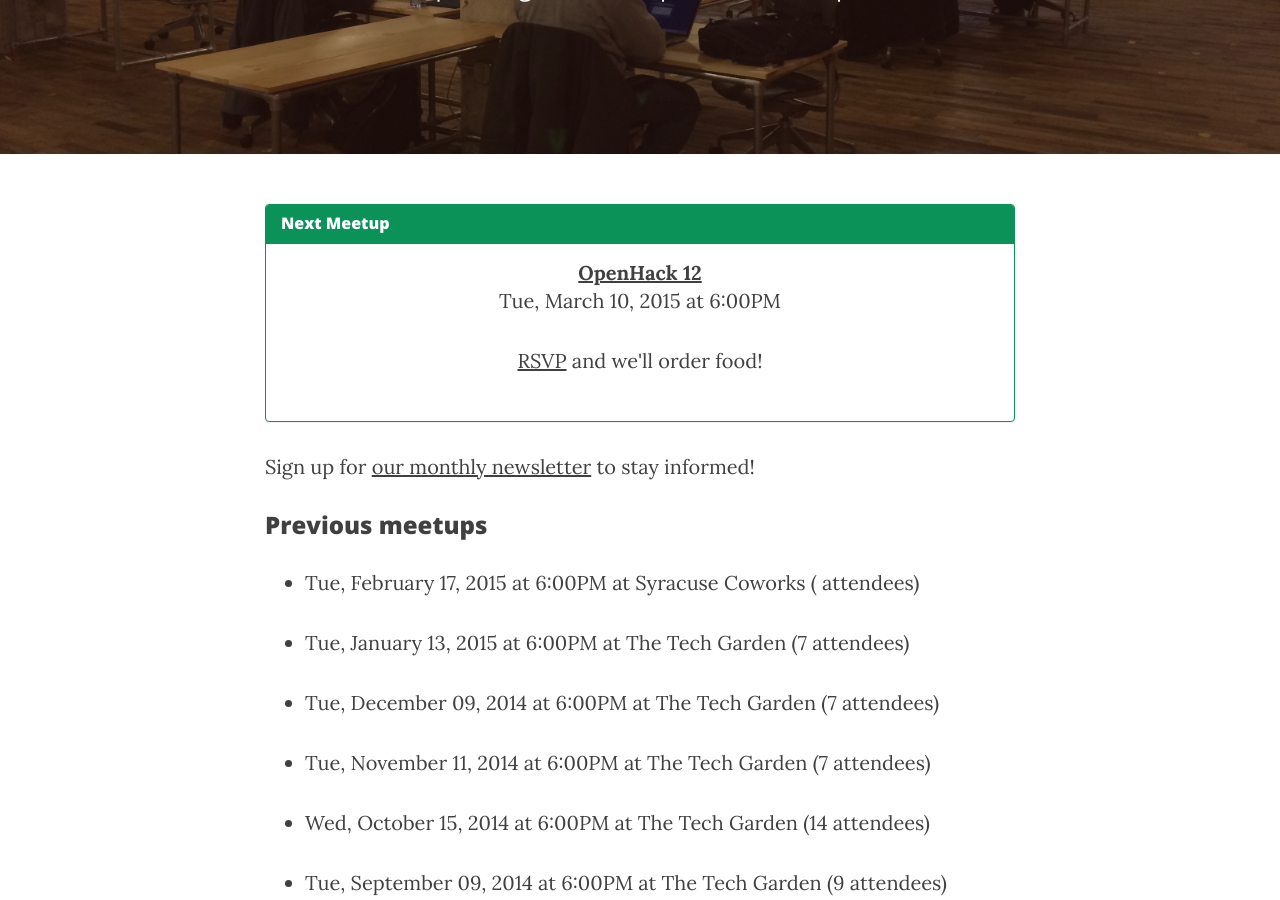
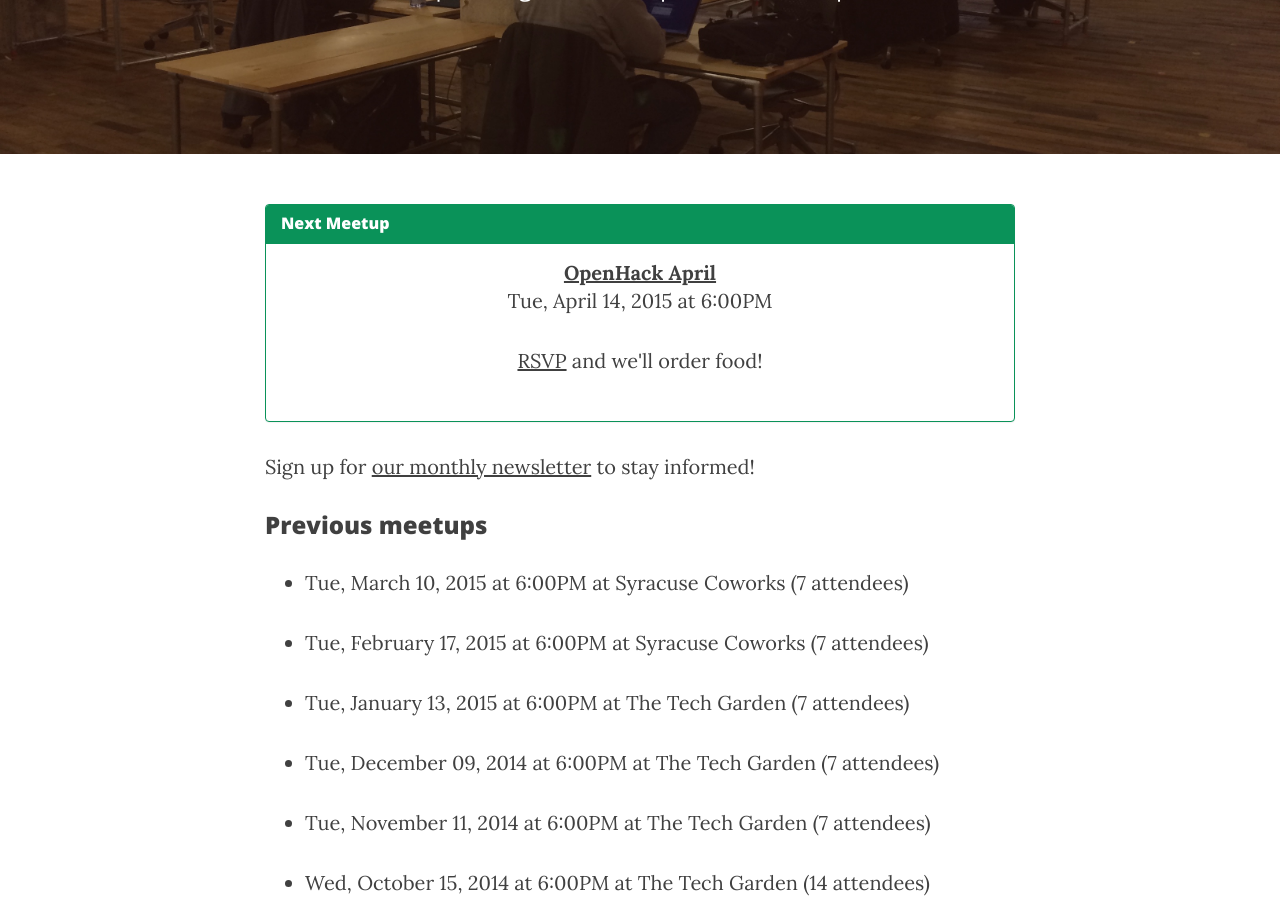
Before and after one commit to syracuseio/openhacksyr.github.io, a Jekyll site: the page built from events.md, in a window 1280 px wide and 900 px high, scrolled down 302 px. Built offline with Jekyll 4.4.1, drawn with Linux system fonts in a browser that asks for light colours; nearby versions of some CDN libraries.

Commit message:
Update for April

```diff
--- a/_data/events.yaml
+++ b/_data/events.yaml
@@ -1,12 +1,18 @@
 ---
+- name: OpenHack April
+  date: 14-04-2015 at 6pm
+  location: coworks
+  rsvp_link: http://nextplex.com/syracuse-ny/calendar/events/26687-openhack-april
 - name: OpenHack 12
   date: 10-03-2015 at 6pm
   location: coworks
   rsvp_link: http://nextplex.com/syracuse-ny/calendar/events/25193-openhack-12
+  attendees: 7
 - name: OpenHack 11
   date: 17-02-2015 at 6pm
   location: coworks
   rsvp_link: http://nextplex.com/syracuse-ny/groups/openhack-syracuse/events/24471-openhack-11
+  attendees: 7
 - name: OpenHack 10
   date: Jan 13 2015 at 6pm
   location: ttg
```
